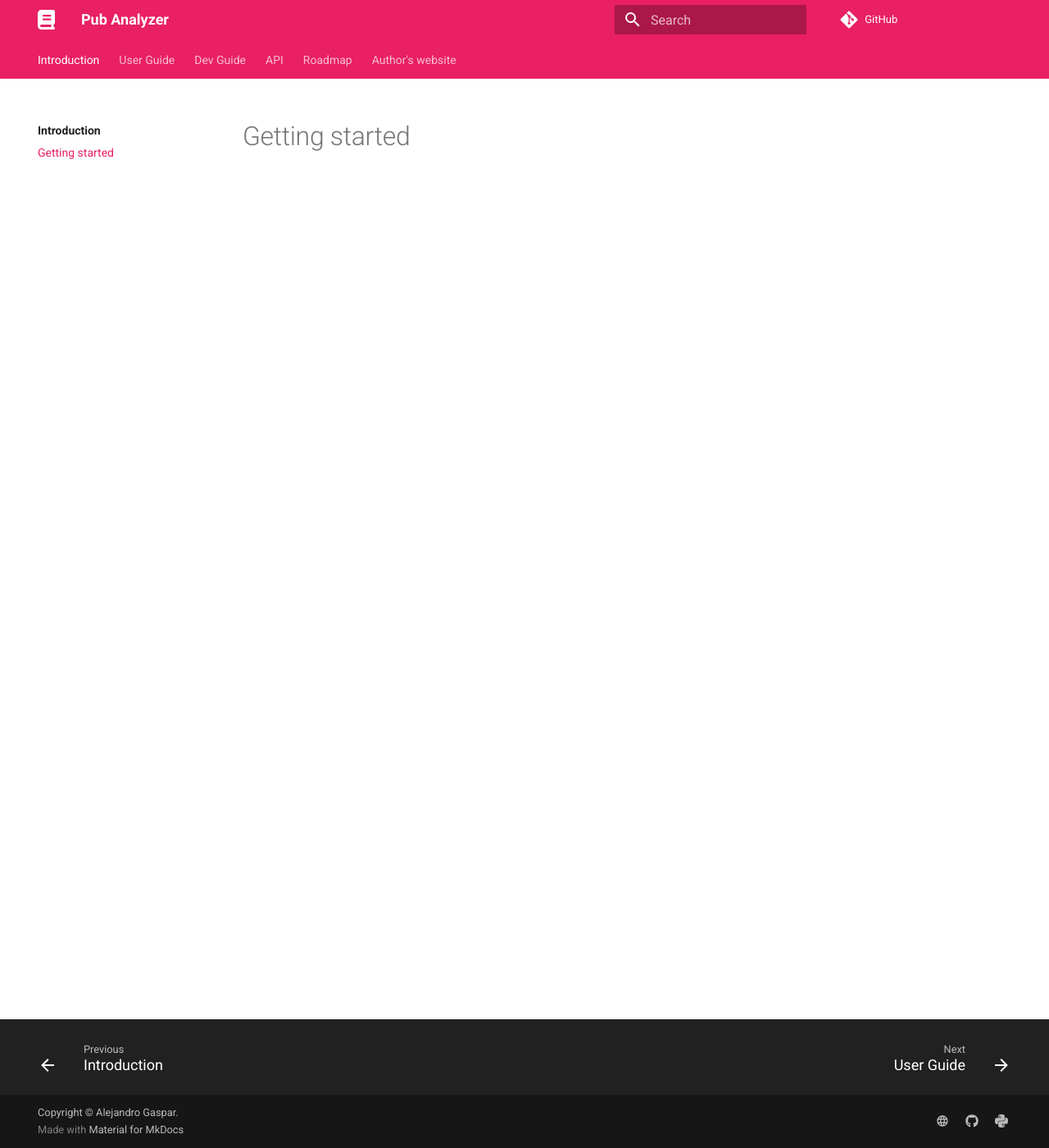
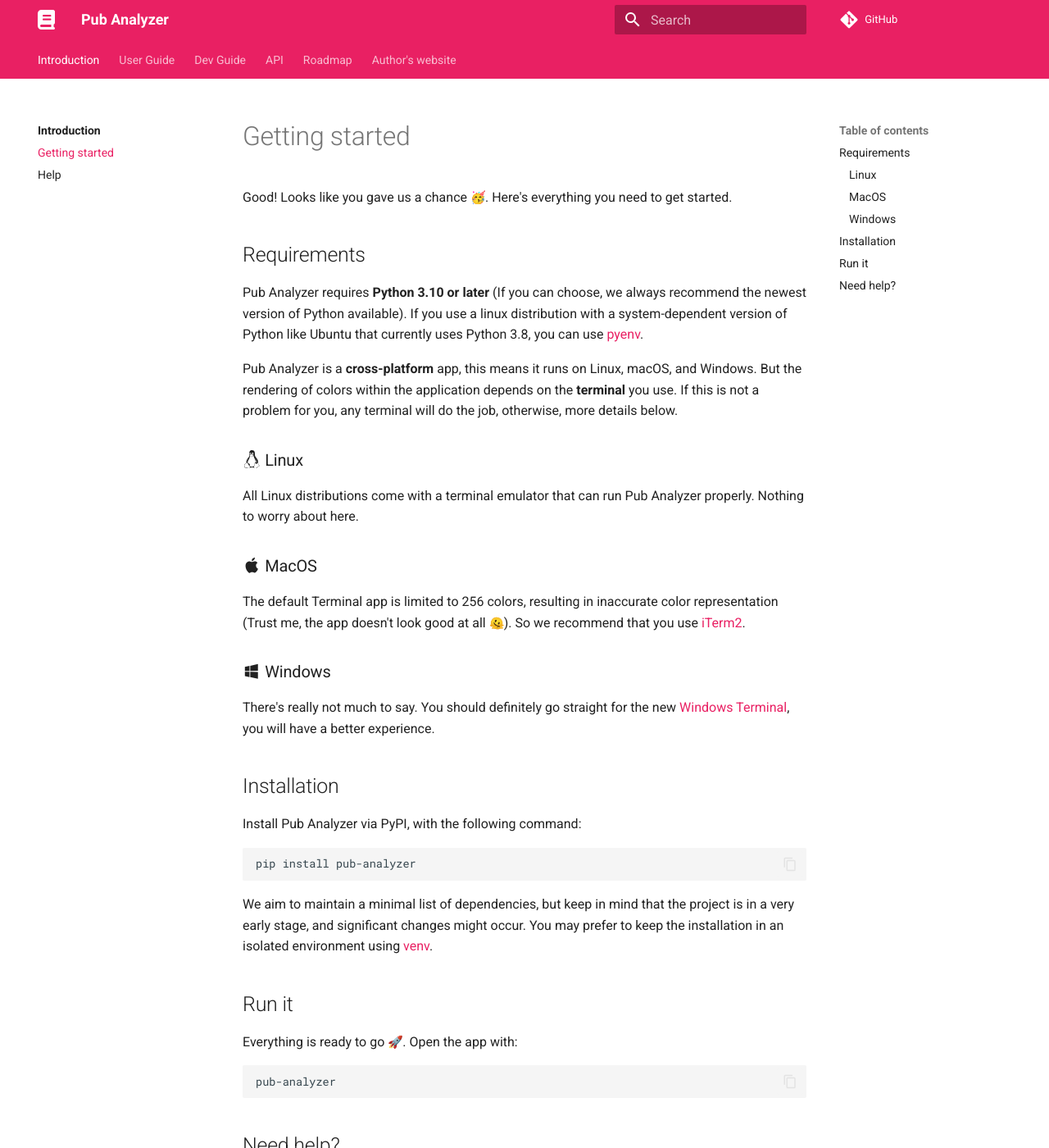
Before and after one commit to alejandrgaspar/pub-analyzer, an MkDocs documentation site: the page built from docs/getting_started.md, in a window 1280 px wide and 1400 px high. Shown: the whole window at 82% size. Built offline with MkDocs 1.6.1 and Material for MkDocs 9.7.7, drawn with Linux system fonts in a browser that asks for light colours; emoji names are drawn with the system emoji font; comment, search, counter and statistics services are not loaded; some of the changed text lies outside the part shown.

Commit message:
Docs getting started

````diff
--- a/docs/getting_started.md
+++ b/docs/getting_started.md
@@ -1 +1,40 @@
 # Getting started
+
+Good! Looks like you gave us a chance :partying_face:. Here's everything you need to get started.
+
+## Requirements
+Pub Analyzer requires **Python 3.10 or later** (If you can choose, we always recommend the newest version of Python available). If you use a linux distribution with a system-dependent version of Python like Ubuntu that currently uses Python 3.8, you can use [pyenv](https://github.com/pyenv/pyenv){target=_blank}.
+
+
+Pub Analyzer is a **cross-platform** app, this means it runs on Linux, macOS, and Windows. But the rendering of colors within the application depends on the **terminal** you use. If this is not a problem for you, any terminal will do the job, otherwise, more details below.
+
+### :fontawesome-brands-linux: Linux
+All Linux distributions come with a terminal emulator that can run Pub Analyzer properly. Nothing to worry about here.
+
+### :material-apple: MacOS
+The default Terminal app is limited to 256 colors, resulting in inaccurate color representation (Trust me, the app doesn't look good at all :melting_face:). So we recommend that you use [iTerm2](https://iterm2.com/){target=_blank}.
+
+### :material-microsoft-windows: Windows
+There's really not much to say. You should definitely go straight for the new [Windows Terminal](https://apps.microsoft.com/store/detail/9N0DX20HK701){target=_blank}, you will have a better experience.
+
+## Installation
+
+Install Pub Analyzer via PyPI, with the following command:
+
+```
+pip install pub-analyzer
+```
+
+We aim to maintain a minimal list of dependencies, but keep in mind that the project is in a very early stage, and significant changes might occur. You may prefer to keep the installation in an isolated environment using [venv](https://docs.python.org/es/3/library/venv.html){target=_blank}.
+
+## Run it
+
+Everything is ready to go :rocket:. Open the app with:
+
+```
+pub-analyzer
+```
+
+## Need help?
+
+The [User Guide](./user/index.md) section is the best place to understand how to use Pub Analyzer. If you have more questions, go to the [Help](./help.md) section.
--- a/mkdocs.yml
+++ b/mkdocs.yml
@@ -49,6 +49,8 @@
   - pymdownx.superfences
   - pymdownx.tasklist:
       custom_checkbox: true
+  - pymdownx.tabbed:
+      alternate_style: true
   - toc:
       permalink: true
 
@@ -86,6 +88,7 @@
   - Introduction:
     - "index.md"
     - "getting_started.md"
+    - "help.md"
   - User Guide:
     - "user/index.md"
   - Dev Guide:
````
Also changed, not shown: docs/help.md (added, +1 -0 lines).
